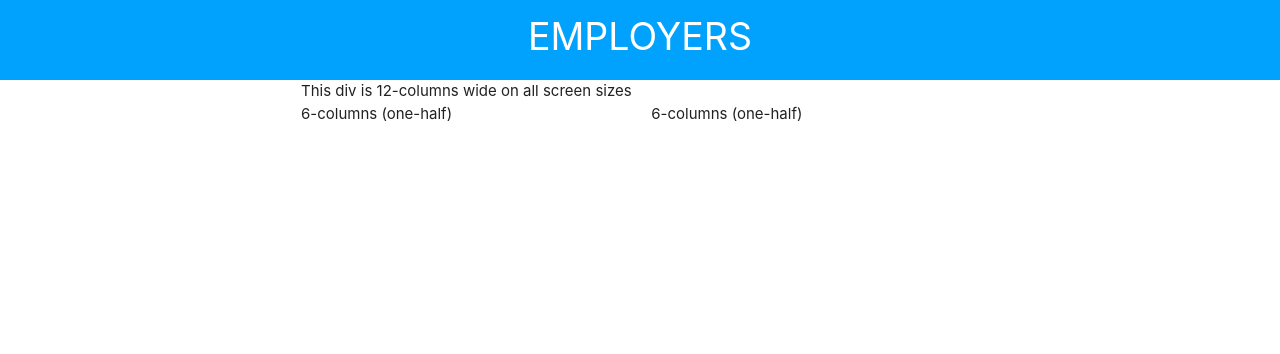
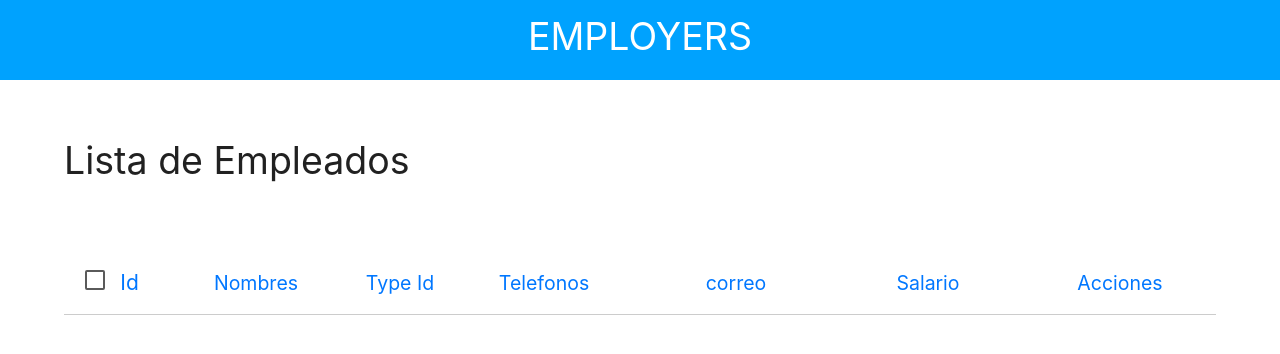
Before and after one commit to 6abrielMR/Employers-Web, a PHP site: page / in a window 1280 px wide. Shown: the top 354 px of the page. Run offline with PHP 8.4, Linux system fonts and the light colour scheme.

Commit message:
Nueva estructura finalizada

```diff
--- a/css/style.css
+++ b/css/style.css
@@ -6,11 +6,9 @@
 main {
     width: 100%;
     display: flex !important;
-    justify-content: center;
-}
-
-#main-structure {
-    width: 80%;
+    align-items: center;
+    flex-direction: column;
+    padding: 30px 0 0 0;
 }
 
 h1 {
@@ -32,3 +30,37 @@ h3 {
     justify-content: center;
     color: white;
 }
+
+/* Main Structure => Titles */
+
+.main-structure-data {
+    width: 90%;
+    margin-top: 30px;
+}
+
+#main-title {
+    margin-bottom: 60px !important;
+}
+
+.row {
+    display: flex;
+    align-items: center;
+    margin-bottom: 0 !important;
+}
+
+#id-ct {
+    font-size: 1.4rem;
+    color: rgb(0, 119, 255);
+}
+
+#field-title {
+    display: flex;
+    justify-content: center;
+    align-items: center;
+}
+
+.separator {
+    width: 100%;
+    height: 1px;
+    background: #ccc;
+}
--- a/index.html
+++ b/index.html
@@ -26,10 +26,25 @@
     </header>
 
     <main>
-        <div class="row">
-            <div class="col s12">This div is 12-columns wide on all screen sizes</div>
-            <div class="col s6">6-columns (one-half)</div>
-            <div class="col s6">6-columns (one-half)</div>
+        <div class="main-structure-data">
+            <h1 id="main-title">Lista de Empleados</h1>
+            <div class="row">
+                <div id="field-title" class="col s12 m10 l1">
+                    <h3>
+                        <label>
+                            <input type="checkbox" class="filled-in"/>
+                            <span id="id-ct">Id</span>
+                        </label>
+                    </h3>
+                </div>
+                <div id="field-title" class="col s12 m10 l2"><h3>Nombres</h3></div>
+                <div id="field-title" class="col s12 m10 l1"><h3>Type Id</h3></div>
+                <div id="field-title" class="col s12 m10 l2"><h3>Telefonos</h3></div>
+                <div id="field-title" class="col s12 m10 l2"><h3>correo</h3></div>
+                <div id="field-title" class="col s12 m10 l2"><h3>Salario</h3></div>
+                <div id="field-title" class="col s12 m10 l2"><h3>Acciones</h3></div>
+            </div>
+            <div class="separator"></div>
         </div>
 
     </main>
```
